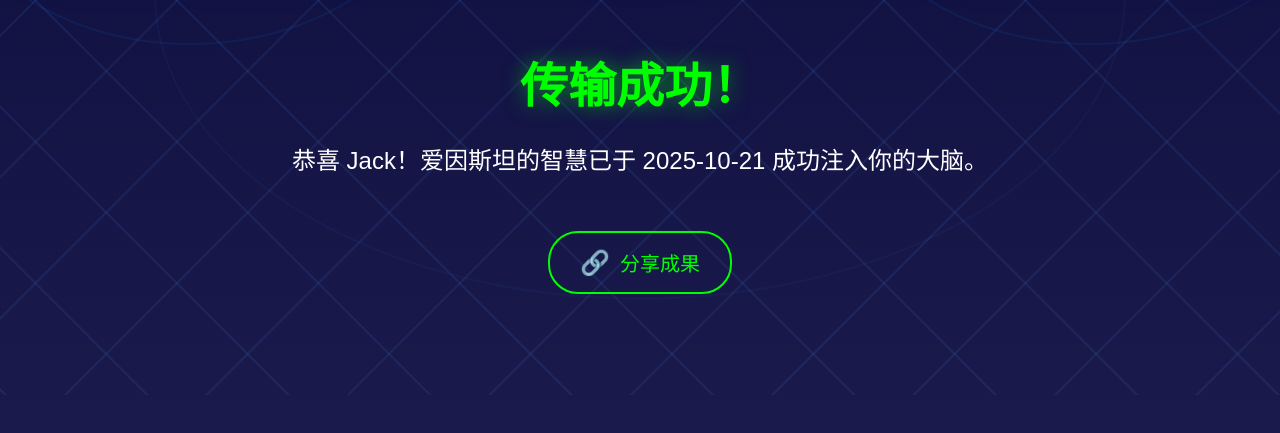
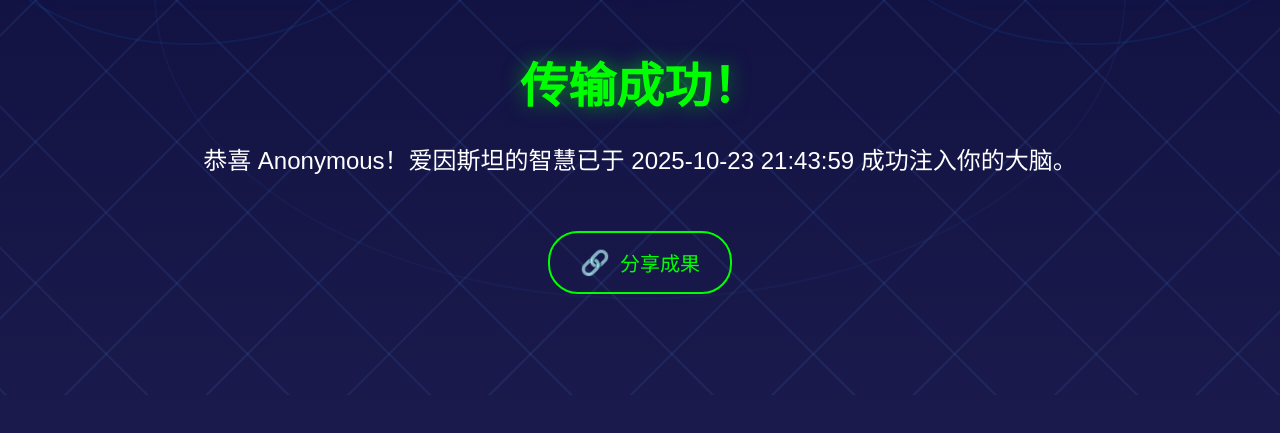
Before and after one commit to yayayiyi/CloudShop, a plain HTML site: page aiyinsitan/scene3.html in a window 1280 px wide. Shown: the part 405-838 px from the top of the page. Drawn offline with Linux system fonts and the light colour scheme.

Commit message:
dynamic name

```diff
--- a/aiyinsitan/scene3.html
+++ b/aiyinsitan/scene3.html
@@ -42,7 +42,7 @@
 
         <div class="completion-text">
             <h1 class="main-title">传输成功！</h1>
-            <p class="congrats">恭喜 Jack！爱因斯坦的智慧已于 2025-10-21 成功注入你的大脑。</p>
+            <p class="congrats">恭喜 <span id="userName"></span>！爱因斯坦的智慧已于 <span id="transferTime"></span> 成功注入你的大脑。</p>
         </div>
 
         <button class="share-button">
--- a/aiyinsitan/scene3.js
+++ b/aiyinsitan/scene3.js
@@ -1,4 +1,32 @@
 document.addEventListener('DOMContentLoaded', function() {
+    // 获取URL参数中的用户名
+    const urlParams = new URLSearchParams(window.location.search);
+    const userName = urlParams.get('name') || 'Anonymous'; // 如果没有传入name参数，默认显示"Anonymous"
+
+    // 设置用户名到页面中
+    document.getElementById('userName').textContent = userName;
+
+    // 格式化当前时间（使用北京时区）
+    const now = new Date();
+    const options = {
+        timeZone: 'Asia/Shanghai',
+        year: 'numeric',
+        month: '2-digit',
+        day: '2-digit',
+        hour: '2-digit',
+        minute: '2-digit',
+        second: '2-digit',
+        hour12: false
+    };
+    const timeStr = now.toLocaleString('zh-CN', options)
+        .replace(/\//g, '-')           // 将日期中的/替换为-
+        .replace(/,/g, '')             // 移除日期和时间之间的逗号
+        .replace(/^(\d{4})-(\d{1})-/, '$1-0$2-')  // 处理单位数月份
+        .replace(/-(\d{1})\s/, '-0$1 ');  // 处理单位数日期
+
+    // 设置时间到页面中
+    document.getElementById('transferTime').textContent = timeStr;
+
     // 页面加载时播放闪烁动画
     const flashOverlay = document.querySelector('.flash-overlay');
     flashOverlay.style.display = 'block';
```
Also changed, not shown: aiyinsitan/index.html (+1 -1 lines), aiyinsitan/script.js (+9 -1 lines).
